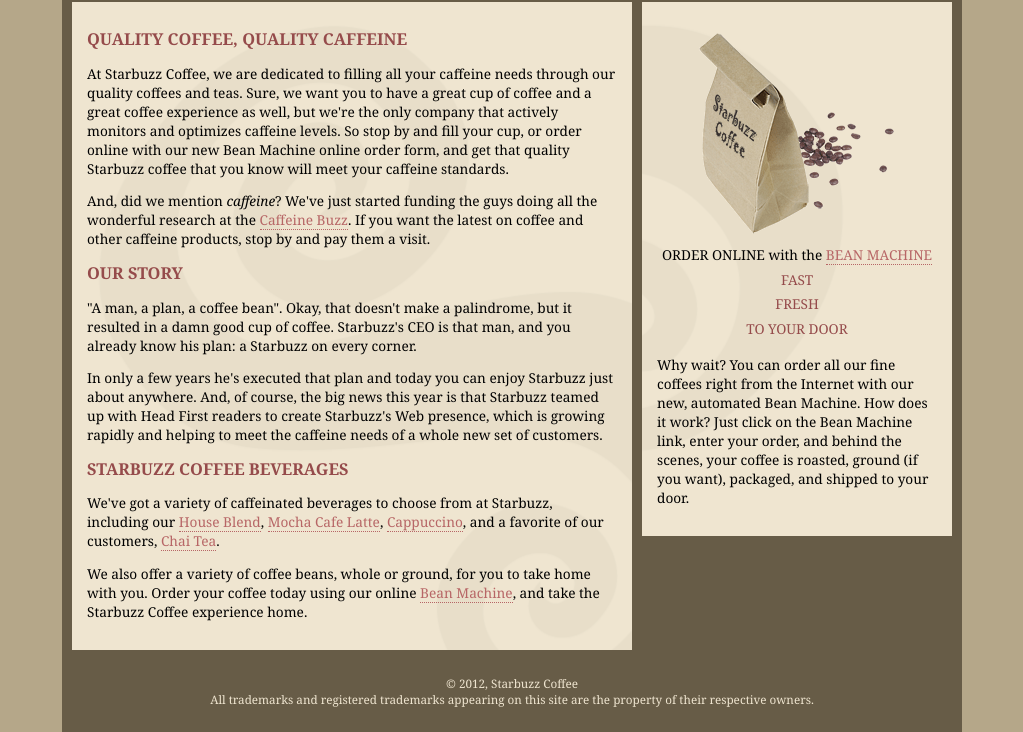
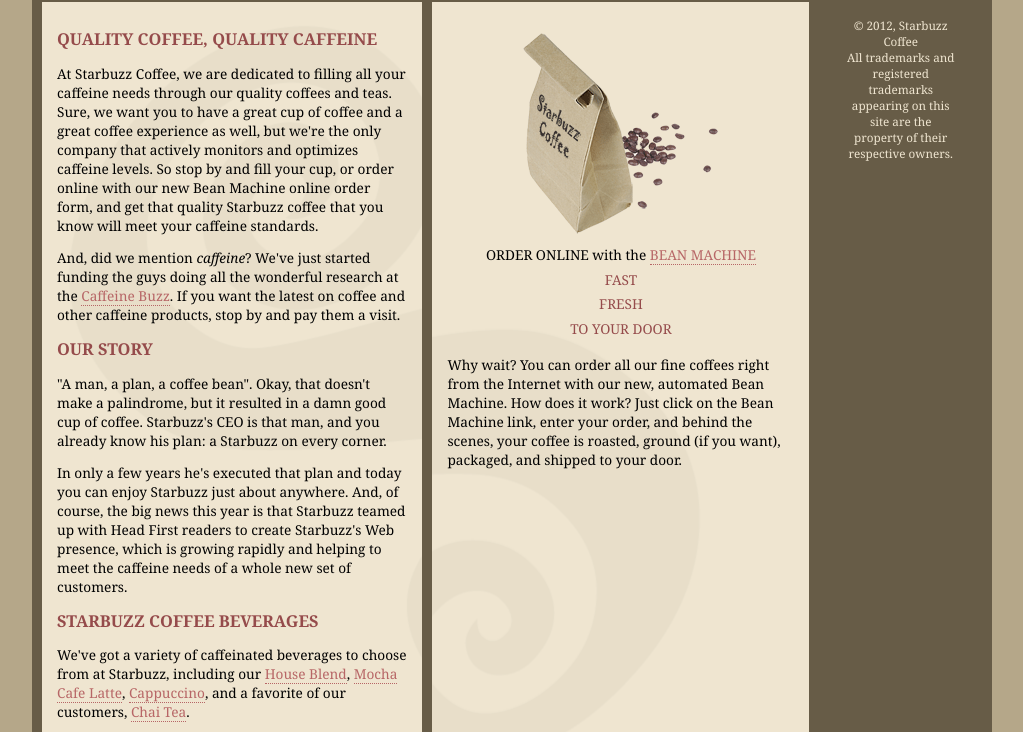
Before and after one commit to zll1005/starbuzz, a plain HTML site: page index.html in a window 1280 px wide. Shown: the part 131-863 px from the top of the page, without its empty margins (128-1151 px from the left). Drawn offline with Linux system fonts and the light colour scheme.

Commit message:
建立css表格

```diff
--- a/index.html
+++ b/index.html
@@ -12,28 +12,9 @@
       <img src="images/header.gif" alt="Starbuzz Coffee header image">
       </div>
 
-    <div class="sidebar">
-      <p class="beanheading">
-        <img src="images/bag.gif" alt="Bean Machine bag">
-        <br>
-        ORDER ONLINE
-        with the
-        <a href="form.html">BEAN MACHINE</a>
-        <br>
-        <span class="slogan">
-            FAST <br>
-            FRESH <br>
-            TO YOUR DOOR <br>
-        </span>
-      </p>
-      <p>
-        Why wait?  You can order all our fine coffees right from the Internet with our new,
-        automated Bean Machine.  How does it work?  Just click on the Bean Machine link,
-        enter your order, and behind the scenes, your coffee is roasted, ground
-        (if you want), packaged, and shipped to your door.
-      </p>
-    </div>
 
+  <div class="tableContainer">
+   <div class="tableRow">
     <div class="main">
       <h1>QUALITY COFFEE, QUALITY CAFFEINE</h1>
       <p>
@@ -80,7 +61,27 @@
         the Starbuzz Coffee experience home.
       </p>
     </div>
-
+    <div class="sidebar">
+        <p class="beanheading">
+          <img src="images/bag.gif" alt="Bean Machine bag">
+          <br>
+          ORDER ONLINE
+          with the
+          <a href="form.html">BEAN MACHINE</a>
+          <br>
+          <span class="slogan">
+              FAST <br>
+              FRESH <br>
+              TO YOUR DOOR <br>
+          </span>
+        </p>
+        <p>
+          Why wait?  You can order all our fine coffees right from the Internet with our new,
+          automated Bean Machine.  How does it work?  Just click on the Bean Machine link,
+          enter your order, and behind the scenes, your coffee is roasted, ground
+          (if you want), packaged, and shipped to your door.
+        </p>
+      </div>
 
     <div class="footer">
       &copy; 2012, Starbuzz Coffee
@@ -88,6 +89,8 @@
       All trademarks and registered trademarks appearing on
       this site are the property of their respective owners.
     </div>
+   </div>
+  </div>
     </div>
   </body>
 </html>
--- a/starbuzz.css
+++ b/starbuzz.css
@@ -7,24 +7,24 @@
 
 .header {
   background-color: #675c47;
-  margin:           10px;
+  margin:           10px 10px 0px 10px;
   height:           108px;
 }
 
 .main {
+  display: table-cell;
   background:       #efe5d0 url(images/background.gif) top left;
   font-size:        105%;
   padding:          15px;
-  margin:           0px 330px 10px 10px;
+  vertical-align: top;
 }
 
 .sidebar {
+  display: table-cell;
   background:       #efe5d0 url(images/background.gif) bottom right;
   font-size:        105%;
   padding:          15px;
-  margin:           0px 10px 10px 10px;
-  width:            280px;
-  float:            right;
+  vertical-align: top;
 }
 
 .footer {
@@ -32,10 +32,12 @@
   color:            #efe5d0;
   text-align:       center;
   padding:          15px;
-  margin:           10px;
+  margin:           0px 10px 10px 10px;
   font-size:        90%;
-  clear: right;
+  clear:            right;
 }
+
+
 
 h1 {
   font-size:        120%;
@@ -60,10 +62,17 @@
   border-bottom:    thin dotted #675c47;
 }
 .allcontent {
-  width: 900px;
+  width: 960px;
   padding-top: 5px;
   padding-bottom: 5px;
   background-color: #675c47;
   margin-left: auto;
   margin-right: auto;
 }
+.tableContainer {
+  display: table;
+  border-spacing: 10px;
+}
+.tableRow {
+  display: table-row;
+}
```
